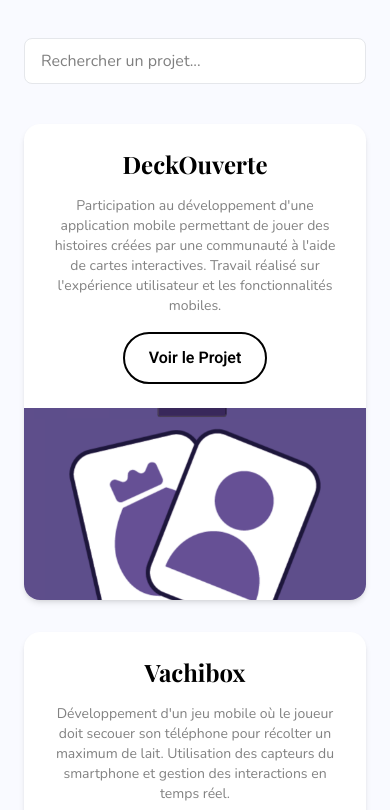
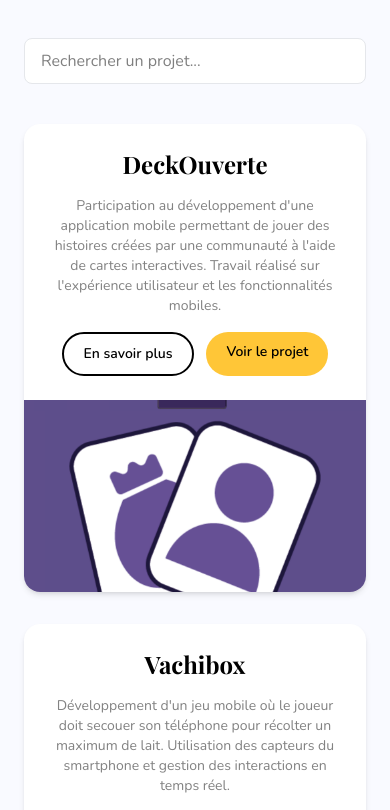
Before and after one commit to MaloCaparros/Portfoliov2, a React (Vite) app: page / in a window 390 px wide. Shown: the part 942-1752 px from the top of the page. Built offline with nearby package versions, Linux system fonts and the light colour scheme; no server answers; a web font is replaced by a local one.

Commit message:
Feat :  Ajout de la page NotFound et spéfique à chaque projet

```diff
--- a/src/App.tsx
+++ b/src/App.tsx
@@ -16,6 +16,8 @@ const ContactPage = lazy(() => import('./pages/ContactPage'));
 const LoginPage = lazy(() => import('./pages/LoginPage'));
 const AdminProjectsPage = lazy(() => import('./pages/AdminProjectsPage'));
 const AdminContactsPage = lazy(() => import('./pages/AdminContactsPage'));
+const ProjectDetailPage = lazy(() => import('./pages/ProjectDetailPage'));
+const NotFoundPage = lazy(() => import('./pages/NotFoundPage'));
 
 function App() {
   return (
@@ -31,6 +33,7 @@ function App() {
                     <Route path="/about" element={<AboutPage />} />
                     <Route path="/contact" element={<ContactPage />} />
                     <Route path="/login" element={<LoginPage />} />
+                    <Route path="/project/:id" element={<ProjectDetailPage />} />
                   </Route>
 
                   <Route element={<ProtectedRoute />}>
@@ -39,6 +42,7 @@ function App() {
                       <Route path="/admin/contacts" element={<AdminContactsPage />} />
                     </Route>
                   </Route>
+                  <Route path="*" element={<NotFoundPage />} />
                 </Routes>
               </Suspense>
             </BrowserRouter>
--- a/src/components/Product.tsx
+++ b/src/components/Product.tsx
@@ -1,20 +1,36 @@
-import Button from './Button';
+import { Link } from 'react-router-dom';
 import type { Project } from '../types';
 
-interface ProductProps extends Omit<Project, 'id'> {
+interface ProductProps extends Project {
   reversed?: boolean;
 }
 
-function Product({ name, link, description, image, reversed }: ProductProps) {
+function Product({ id, name, link, description, image, reversed }: ProductProps) {
   return (
     <div
       className={`flex flex-col ${reversed ? 'md:flex-row-reverse' : 'md:flex-row'} rounded-2xl overflow-hidden bg-white md:h-[24rem] shadow-md`}
     >
-      <div className="flex flex-col justify-center items-center p-6 flex-1 md:items-start">
+      <div className="flex flex-col justify-center items-center p-6 flex-1 md:items-start gap-4">
         <h3 className="text-2xl font-playFaire font-bold">{name}</h3>
-        <p className="text-grey font-nunito text-sm py-4 text-center md:text-start">{description}</p>
-        <Button label="Voir le Projet" href={link} color="white" border="black" />
+        <p className="text-grey font-nunito text-sm text-center md:text-start">{description}</p>
+        <div className="flex flex-wrap gap-3 justify-center md:justify-start">
+          <Link
+            to={`/project/${id}`}
+            className="font-nunito font-semibold px-5 py-2.5 rounded-full bg-white border-2 border-black hover:bg-gray-100 transition-colors text-sm"
+          >
+            En savoir plus
+          </Link>
+          <a
+            href={link}
+            target="_blank"
+            rel="noreferrer"
+            className="font-nunito font-semibold px-5 py-2.5 rounded-full bg-yellow hover:opacity-90 transition-opacity text-sm"
+          >
+            Voir le projet
+          </a>
+        </div>
       </div>
+
       {image && (
         <div className="h-48 md:h-full md:w-1/2 shrink-0">
           <img src={image} alt={name} className="w-full h-full object-cover" />
--- /dev/null
+++ b/src/pages/NotFoundPage.tsx
@@ -0,0 +1,25 @@
+import { Link } from 'react-router-dom';
+
+function NotFoundPage() {
+  return (
+    <div className="min-h-screen bg-light-grey flex flex-col items-center justify-center gap-8 px-6 text-center">
+      <p className="font-playFaire font-bold text-[8rem] md:text-[10rem] leading-none text-yellow select-none">
+        404
+      </p>
+
+      <div className="flex flex-col gap-2">
+        <h1 className="font-playFaire font-bold text-2xl md:text-3xl">Page introuvable</h1>
+        <p className="font-nunito text-grey">Cette page n'existe pas ou a été déplacée.</p>
+      </div>
+
+      <Link
+        to="/"
+        className="font-nunito font-semibold px-6 py-3 rounded-full bg-yellow hover:opacity-90 transition-opacity"
+      >
+        Retour à l'accueil
+      </Link>
+    </div>
+  );
+}
+
+export default NotFoundPage;
--- /dev/null
+++ b/src/pages/ProjectDetailPage.tsx
@@ -0,0 +1,56 @@
+import { useParams, Navigate } from 'react-router-dom';
+import { useProjectContext } from '../context/ProjectContext';
+import Footer from '../components/Footer';
+
+function ProjectDetailPage() {
+  const { id } = useParams<{ id: string }>();
+  const { projects, loading } = useProjectContext();
+
+  if (loading) {
+    return (
+      <div className="min-h-screen flex items-center justify-center">
+        <p className="font-nunito text-grey">Chargement...</p>
+      </div>
+    );
+  }
+
+  const project = projects.find((p) => p.id === Number(id));
+  if (!project) return <Navigate to="/404" replace />;
+
+  return (
+    <section className="min-h-screen flex flex-col justify-center px-10 gap-10 pt-9">
+      <h2 className="font-playFaire font-bold text-3xl md:text-4xl md:mt-9">{project.name}</h2>
+
+      <div className="flex flex-col-reverse md:flex-row items-start gap-10 w-full">
+        <div className="flex flex-col gap-6 md:w-1/2">
+          <p className="font-nunito text-grey text-base md:text-lg">{project.description}</p>
+
+          <div className="flex flex-col gap-3 md:w-1/2">
+            <a
+              href={project.link}
+              target="_blank"
+              rel="noreferrer"
+              className="font-roboto font-semibold px-6 py-3 rounded-full hover:opacity-90 transition-opacity text-center bg-yellow border-0"
+            >
+              Voir le projet
+            </a>
+          </div>
+        </div>
+
+        <div className="md:w-1/2 flex justify-center w-full">
+          {project.image && (
+            <img
+              src={project.image}
+              alt={project.name}
+              className="rounded-full w-64 md:w-96 aspect-square object-cover md:-mt-20"
+            />
+          )}
+        </div>
+      </div>
+
+      <Footer />
+    </section>
+  );
+}
+
+export default ProjectDetailPage;
```
